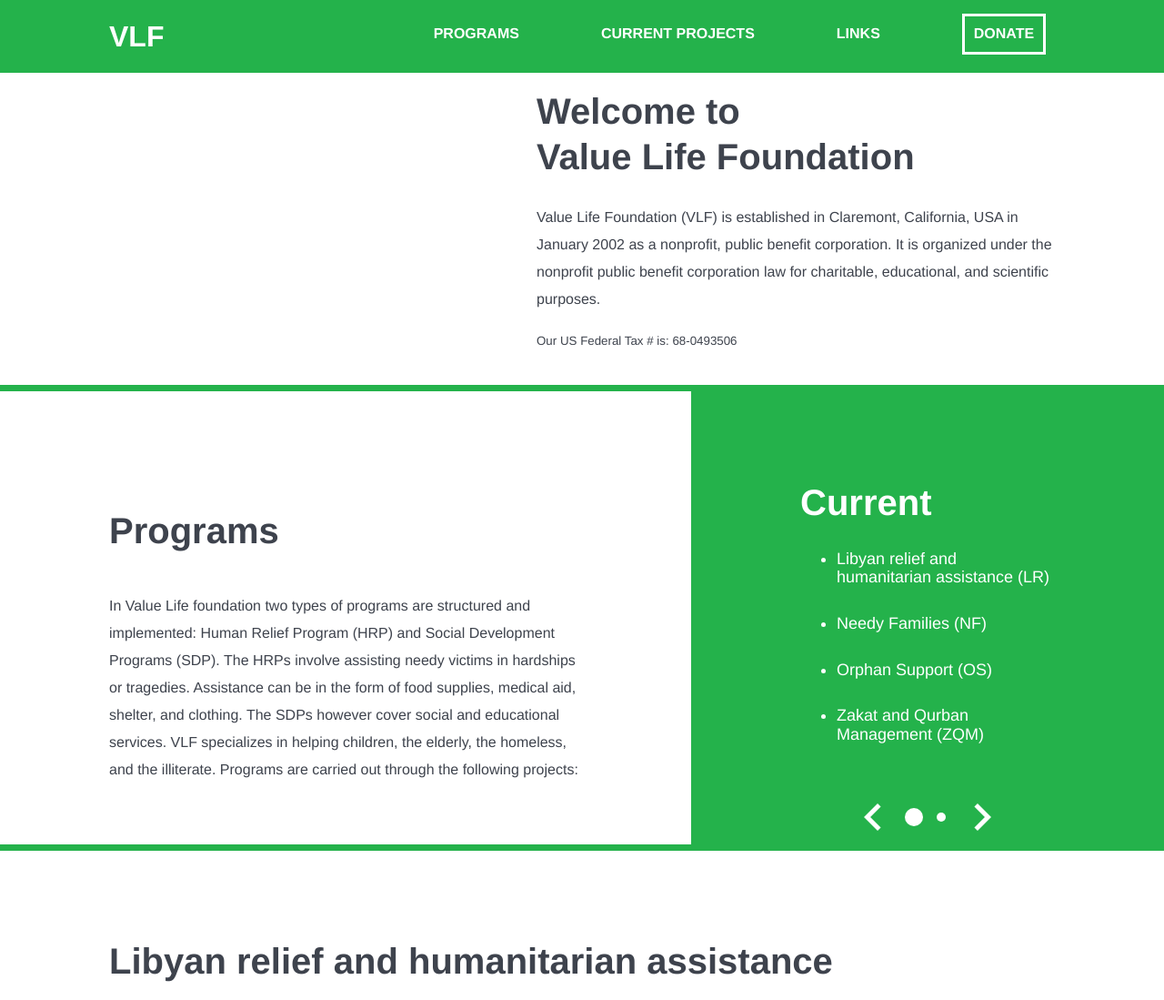
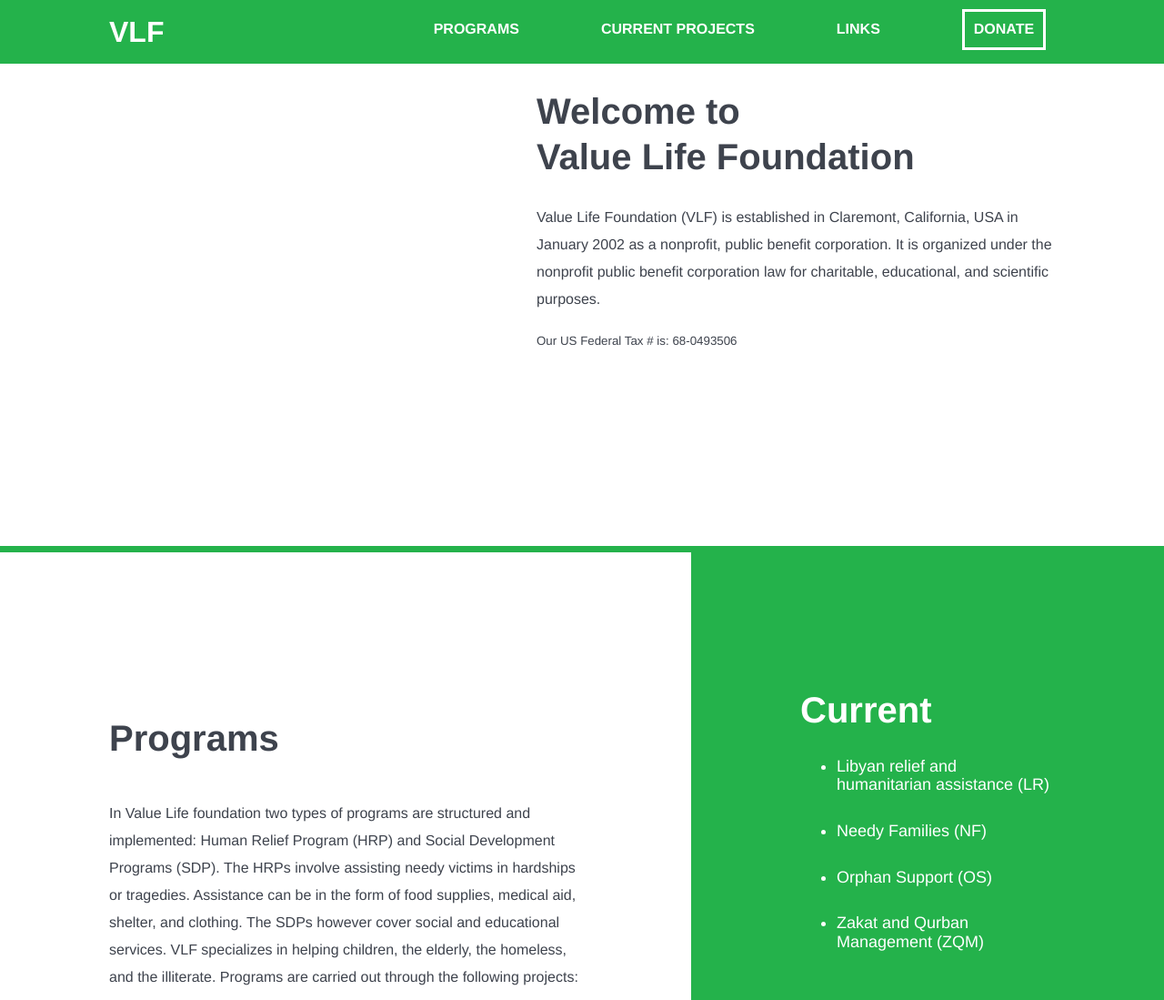
Before and after one commit to 1yzo/value-life-foundation-donate, a React app in the folder client/: page / in a window 1280 px wide. Shown: the top 1099 px of the page at 91% size. Built offline with nearby package versions, Linux system fonts and the light colour scheme.

Commit message:
Fixed formatting

```diff
--- a/client/src/components/DonatePage.js
+++ b/client/src/components/DonatePage.js
@@ -1,9 +1,8 @@
 import React from 'react';
-import Header from './Header';
-
+import '../styles/page.css';
 
 const DonatePage = (props) => (
-    <div>
+    <div className="page">
         Donate
     </div>
 );
--- a/client/src/styles/header.css
+++ b/client/src/styles/header.css
@@ -5,8 +5,7 @@
     margin: 0;
     background: #24b24b;
     color: white;
-    height: 10vh;
-    min-height: 10vh;
+    height: 7rem;
     position: fixed;
     width: 84%;
     /* width: 100% */
@@ -32,7 +31,7 @@
     color: white;
     text-decoration: none;
     display: flex;
-    height: 9.2vh;
+    height: 6.5rem;
     align-items: center;
     border-bottom: 5px solid transparent;
 
--- a/client/src/styles/page.css
+++ b/client/src/styles/page.css
@@ -2,7 +2,7 @@
     margin: 0;
     height: 99%;
     border-bottom: 7px solid #24b24b;
-    display: block;
+    min-height: 60rem;
 }
 
 .page--first {
```
